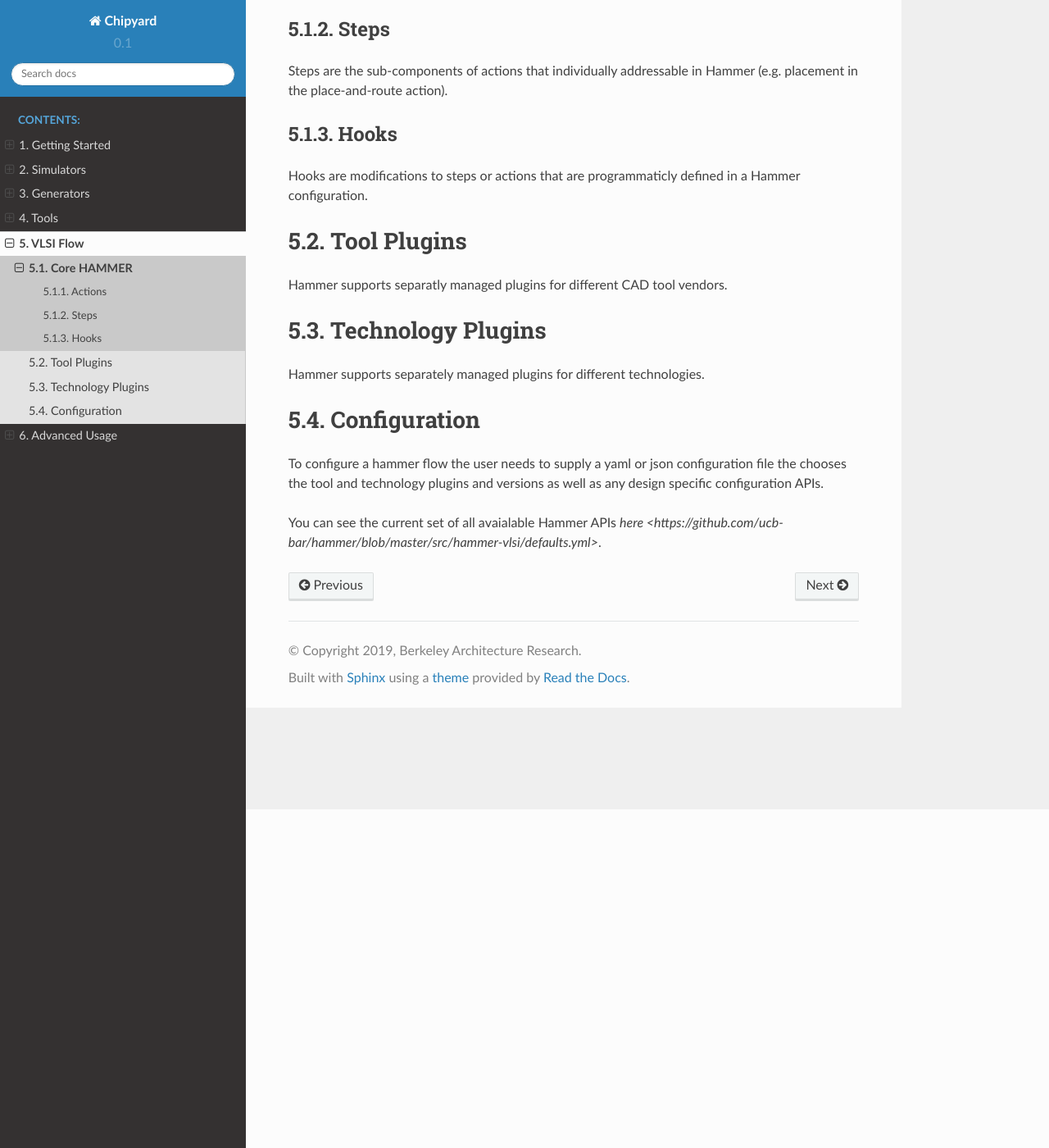
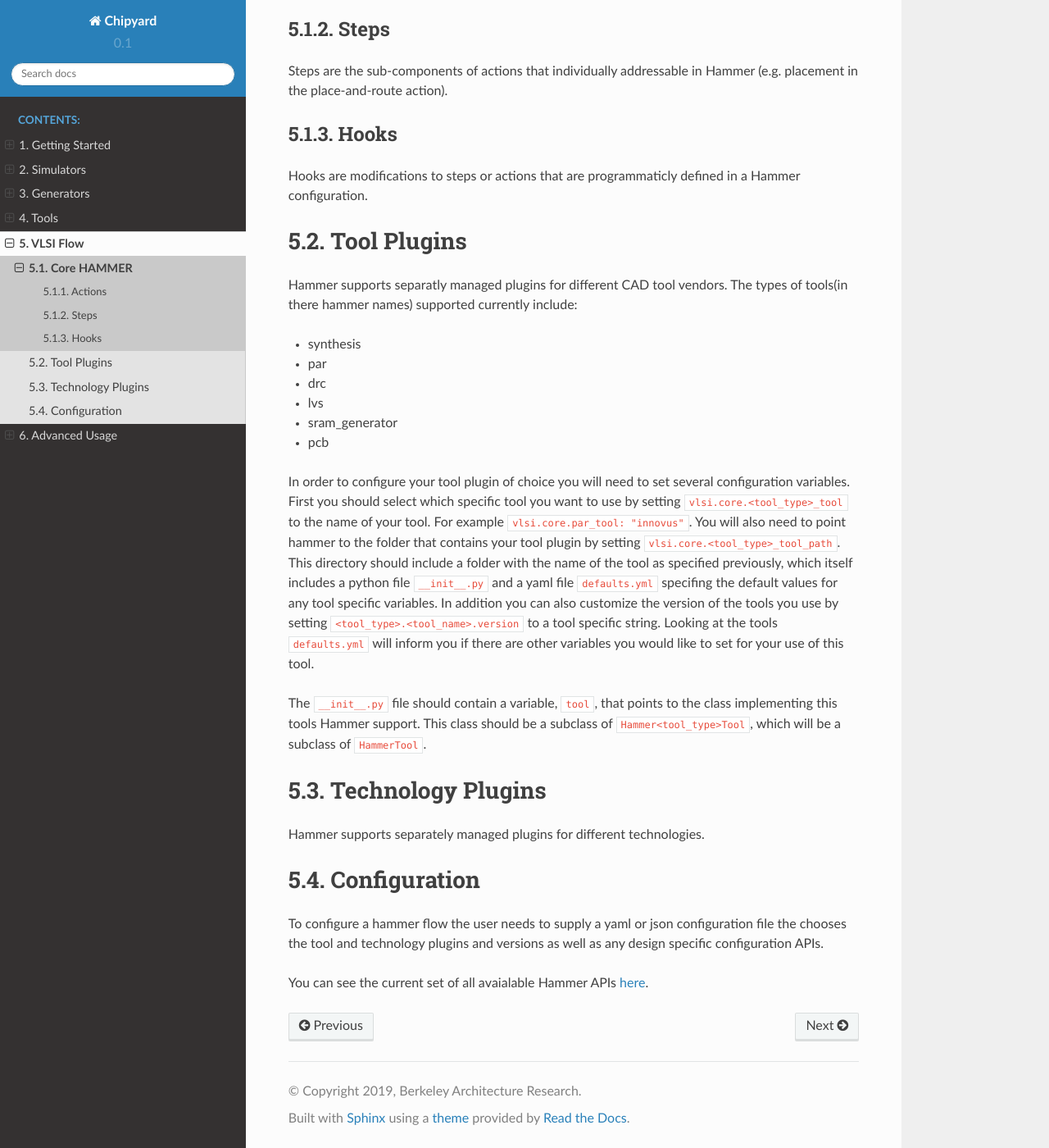
Before and after one commit to ucb-bar/chipyard, a Sphinx documentation site: the page built from docs/VLSI/HAMMER.rst, in a window 1280 px wide and 1400 px high, scrolled down 413 px. Shown: the whole window at 82% size. Built offline with Sphinx 7.4.7 and the Read the Docs theme 2.0.0, drawn with Linux system fonts in a browser that asks for light colours; pages that are not in the unit, such as notebooks, are missing from menus.

Commit message:
Add start of tool-plugin section.

```diff
--- a/docs/VLSI/HAMMER.rst
+++ b/docs/VLSI/HAMMER.rst
@@ -25,6 +25,26 @@ Tool Plugins
 ============
 
 Hammer supports separatly managed plugins for different CAD tool vendors.
+The types of tools(in there hammer names) supported currently include:
+
+* synthesis
+* par
+* drc
+* lvs
+* sram_generator
+* pcb
+
+In order to configure your tool plugin of choice you will need to set several configuration variables.
+First you should select which specific tool you want to use by setting ``vlsi.core.<tool_type>_tool`` to the name of your tool.
+For example ``vlsi.core.par_tool: "innovus"``.
+You will also need to point hammer to the folder that contains your tool plugin by setting ``vlsi.core.<tool_type>_tool_path``.
+This directory should include a folder with the name of the tool as specified previously, which itself includes a python file ``__init__.py`` and a yaml file ``defaults.yml`` specifing the default values for any tool specific variables.
+In addition you can also customize the version of the tools you use by setting ``<tool_type>.<tool_name>.version`` to a tool specific string.
+Looking at the tools ``defaults.yml`` will inform you if there are other variables you would like to set for your use of this tool.
+
+The ``__init__.py`` file should contain a variable, ``tool``, that points to the class implementing this tools Hammer support.
+This class should be a subclass of ``Hammer<tool_type>Tool``, which will be a subclass of ``HammerTool``.
+
 
 Technology Plugins
 ==================
@@ -37,4 +57,4 @@ Configuration
 
 To configure a hammer flow the user needs to supply a yaml or json configuration file the chooses the tool and technology plugins and versions as well as any design specific configuration APIs.
 
-You can see the current set of all avaialable Hammer APIs `here <https://github.com/ucb-bar/hammer/blob/master/src/hammer-vlsi/defaults.yml>`.
+You can see the current set of all avaialable Hammer APIs `here <https://github.com/ucb-bar/hammer/blob/master/src/hammer-vlsi/defaults.yml>`__.
```
